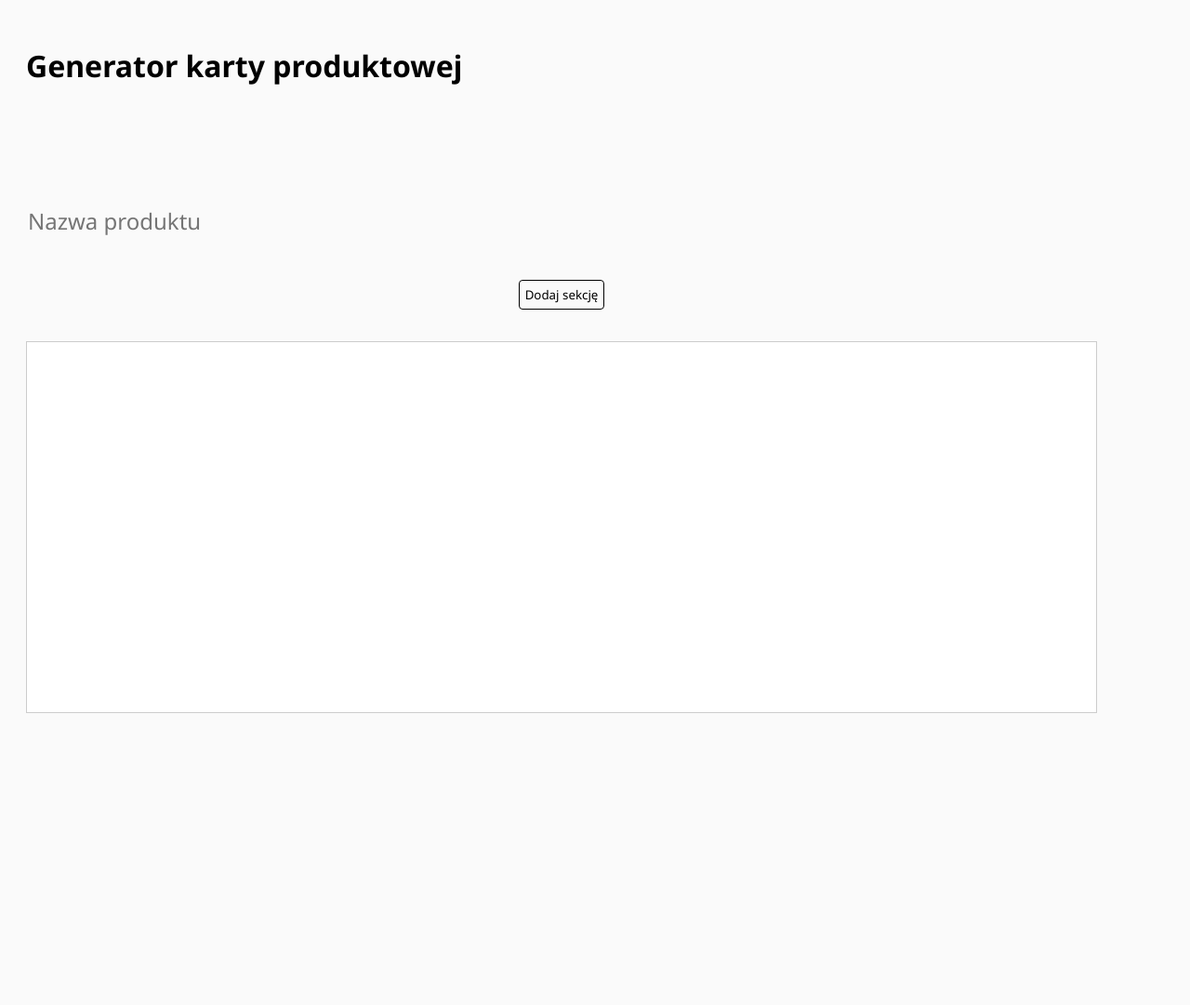
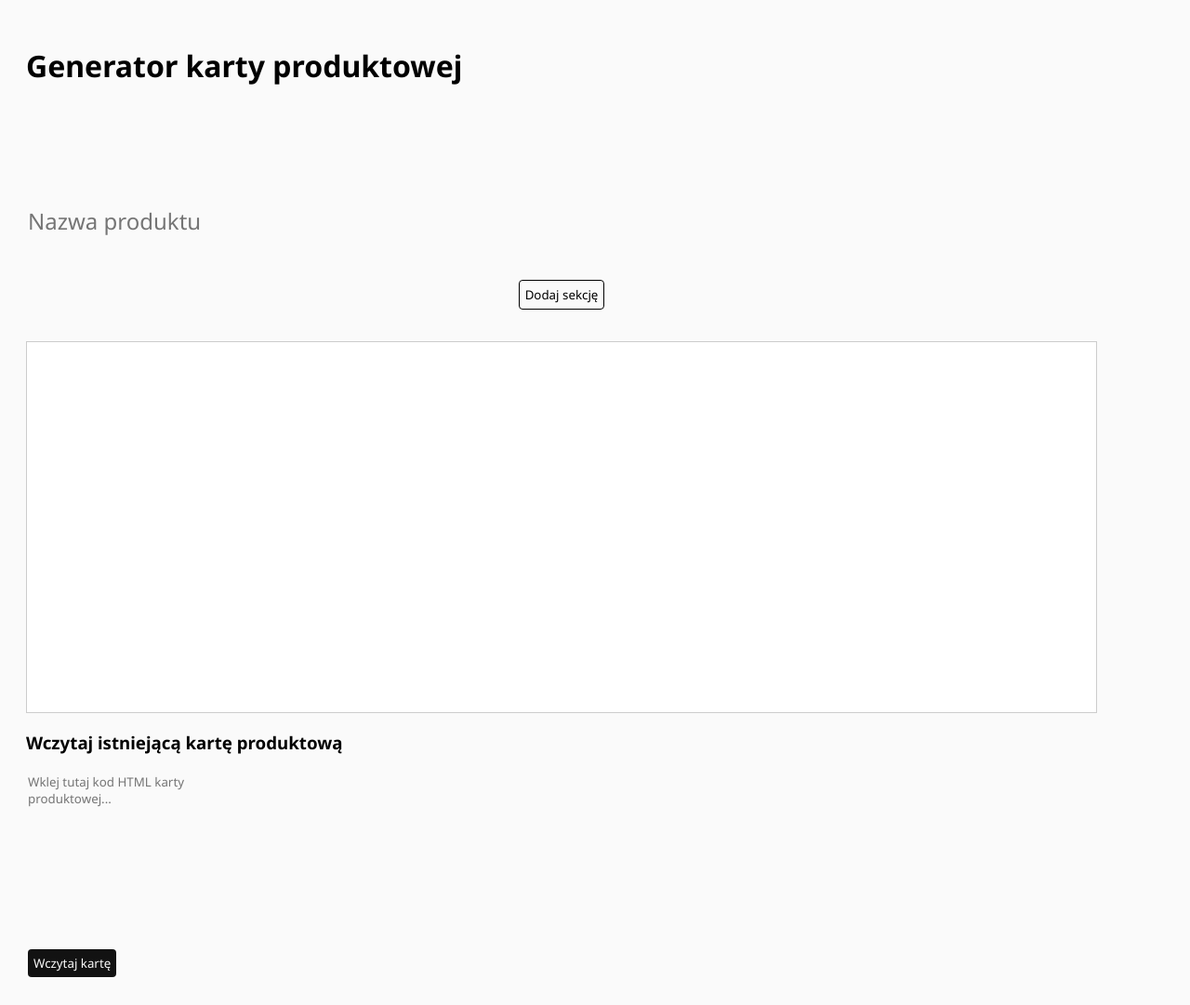
Before and after one commit to 666callmesometimes/description-maker, a plain HTML site: page index.html in a window 1280 px wide. Shown: the whole page at 93% size. Before the commit the page ends 800 px from the top, so only its background shows below. Drawn offline with Linux system fonts and the light colour scheme.

Commit message:
Update index.html

```diff
--- a/index.html
+++ b/index.html
@@ -31,7 +31,12 @@
 
         <textarea id="code-output"></textarea>
     </div>
-
+    <div class="import-section">
+    <h3>Wczytaj istniejącą kartę produktową</h3>
+    <textarea id="import-code" placeholder="Wklej tutaj kod HTML karty produktowej..." rows="10"></textarea>
+    <br>
+    <button onclick="importProductCard()">Wczytaj kartę</button>
+</div>
     <script src="script.js"></script>
 
 </body>
```
